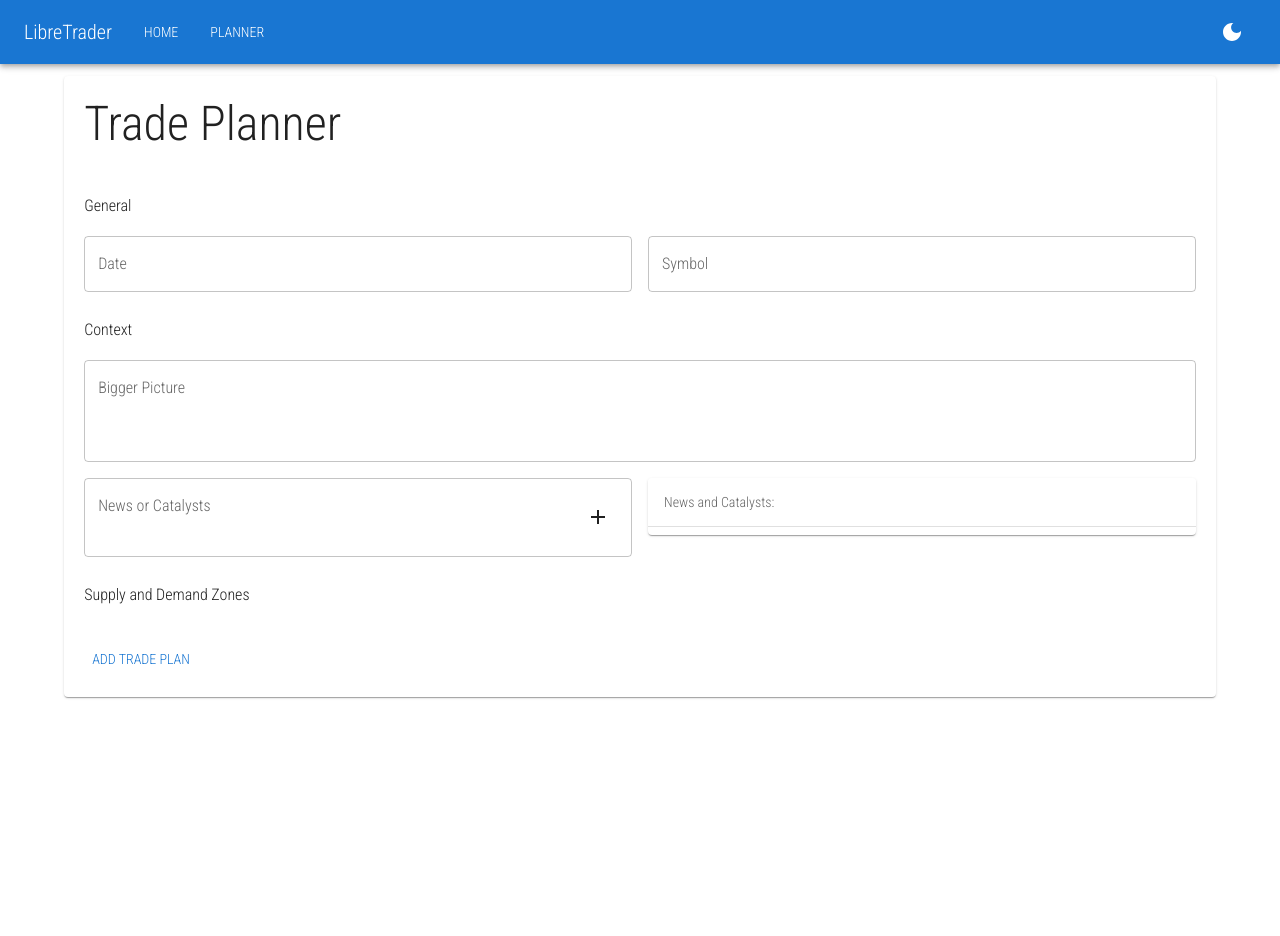
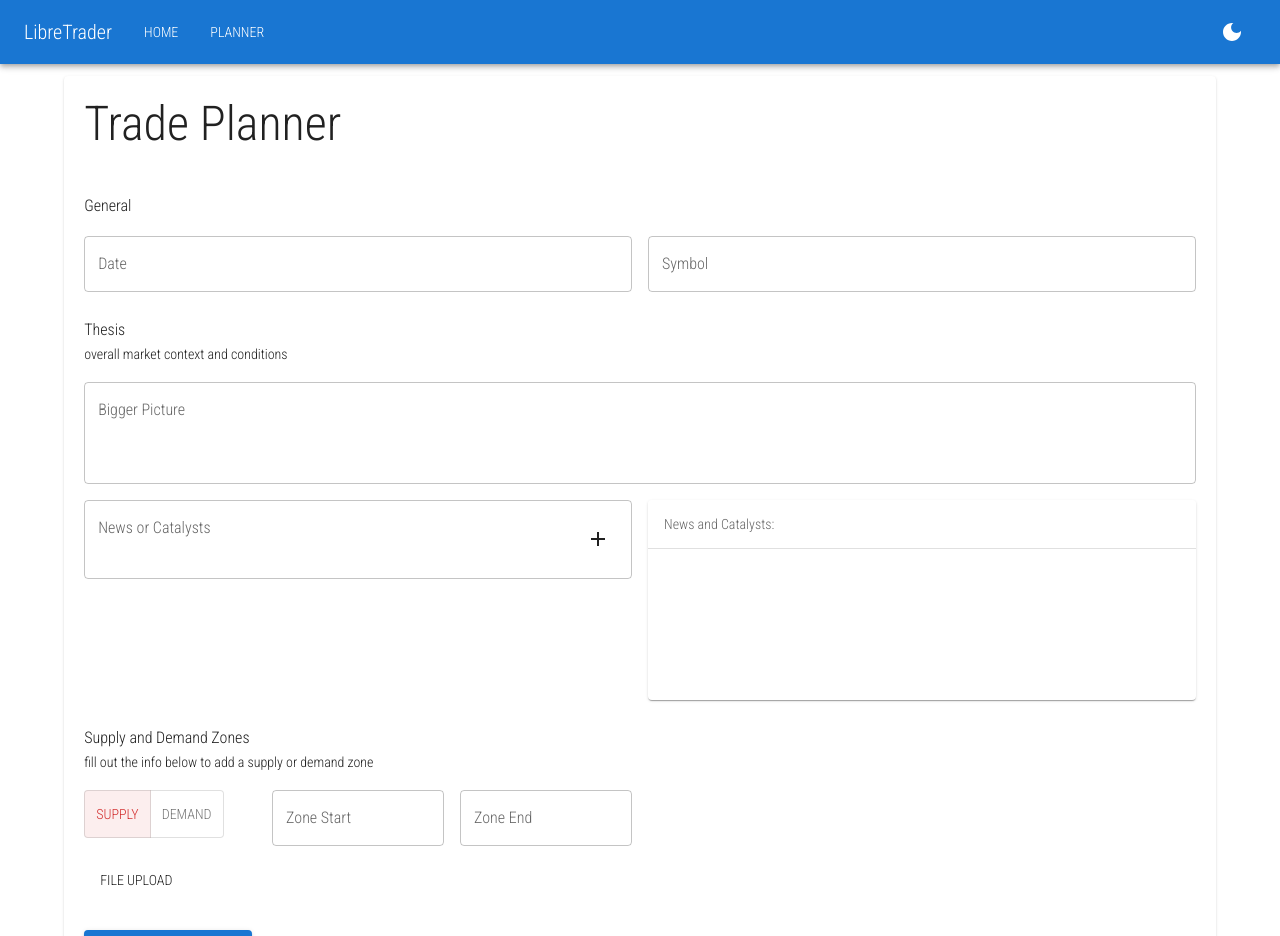
Before and after one commit to oze4/LibreTrader, a React app in the folder frontend/: page /planner in a window 1280 px wide. Shown: the top 936 px of the page. Before the commit the page ends 800 px from the top, so only its background shows below. Built offline with nearby package versions, Linux system fonts and the light colour scheme.

Commit message:
feat(frontend): adding more to tradeplanform

```diff
--- /dev/null
+++ b/frontend/src/components/FileUploadButton/index.js
@@ -0,0 +1,18 @@
+import React from "react";
+import { Button } from "@mui/material";
+
+export default function FileUploadButton(props) {
+  const {
+    buttonText = "File Upload",
+    inputProps = {},
+    buttonProps = {},
+    onChange = () => {},
+  } = props;
+
+  return (
+    <Button component="label" {...buttonProps}>
+      {buttonText}
+      <input {...inputProps} onChange={(e) => onChange(e)} hidden />
+    </Button>
+  );
+}
--- a/frontend/src/components/TradePlanForm/index.js
+++ b/frontend/src/components/TradePlanForm/index.js
@@ -13,12 +13,25 @@ import {
   Button,
   Tooltip,
   Typography,
+  ToggleButton,
+  ToggleButtonGroup,
 } from "@mui/material";
 import { Add as AddIcon, Delete as DeleteIcon } from "@mui/icons-material";
 
+import { FileUploadButton } from "@/components";
+
 export default function TradePlan({ onSubmit }) {
   const newsRef = useRef(null);
-  const [currentNewsCatalyst, setCurrentNewsCatalyst] = useState(undefined);
+
+  // const [currentNewsCatalyst, setCurrentNewsCatalyst] = useState(undefined);
+  const [currentFormData, setCurrentFormData] = useState({
+    newsAndCatalysts: "",
+    zoneStart: "",
+    zoneEnd: "",
+    zoneType: "supply",
+    zoneScreenshots: [],
+  });
+
   const [state, setState] = useState({
     biggerPicture: "",
     date: Date.now(),
@@ -31,15 +44,31 @@ export default function TradePlan({ onSubmit }) {
     if (newsRefEl) {
       newsRefEl.scrollTop = newsRefEl.scrollHeight;
     }
-  }, [currentNewsCatalyst]);
+  }, [currentFormData.newsAndCatalysts]);
 
   const handleAddNewsOrCatalyst = () => {
-    if (currentNewsCatalyst) {
+    if (currentFormData.newsAndCatalysts) {
       const c = { ...state };
-      c.newsAndCatalysts.push(currentNewsCatalyst);
-      setCurrentNewsCatalyst("");
+      c.newsAndCatalysts.push(currentFormData.newsAndCatalysts);
+      // Since we added the currently typed news/catalyst we need to clear the text field
+      handleCurrentFormDataChange("newsAndCatalysts", "");
       setState(c);
     }
+  };
+
+  const handleAddZone = () => {
+    if (
+      currentFormData.zoneStart &&
+      currentFormData.zoneEnd &&
+      currentFormData.zoneType
+    ) {
+    }
+  };
+
+  const handleCurrentFormDataChange = (propertyName, propertyValue) => {
+    const fd = { ...currentFormData };
+    fd[propertyName] = propertyValue;
+    setCurrentFormData(fd);
   };
 
   const handleTextFieldChange = (event, propertyName) => {
@@ -82,7 +111,8 @@ export default function TradePlan({ onSubmit }) {
         </Grid>
 
         <Grid item xs={12} marginTop="1vh">
-          <Typography variant="subtitle1">Context</Typography>
+          <Typography variant="subtitle1">Thesis</Typography>
+          <Typography variant="subtitle2">overall market context and conditions</Typography>
         </Grid>
 
         {/* MARKET CONTEXT/BIGGER PICTURE */}
@@ -97,14 +127,16 @@ export default function TradePlan({ onSubmit }) {
           />
         </Grid>
 
-        {/* NEWS AND CATALYSTS */}
+        {/* ENTER NEW NEWS OR CATALYSTS */}
         <Grid item xs={12} md={6}>
           <TextField
             fullWidth
             multiline
             rows={2}
-            value={currentNewsCatalyst}
-            onChange={(e) => setCurrentNewsCatalyst(e.target.value)}
+            value={currentFormData.newsAndCatalysts}
+            onChange={(e) =>
+              handleCurrentFormDataChange("newsAndCatalysts", e.target.value)
+            }
             label="News or Catalysts"
             placeholder="add news or catalyst, if any"
             InputProps={{
@@ -121,7 +153,7 @@ export default function TradePlan({ onSubmit }) {
           <Paper
             ref={newsRef}
             elevation={1}
-            sx={{ maxHeight: "300px", overflow: "auto" }}
+            sx={{ minHeight: "200px", maxHeight: "200px", overflow: "auto" }}
           >
             <List
               subheader={<ListSubheader>News and Catalysts:</ListSubheader>}
@@ -155,10 +187,58 @@ export default function TradePlan({ onSubmit }) {
 
         <Grid item xs={12} marginTop="1vh">
           <Typography variant="subtitle1">Supply and Demand Zones</Typography>
+          <Typography variant="subtitle2">fill out the info below to add a supply or demand zone</Typography>
+        </Grid>
+
+        <Grid item xs={4} md={2}>
+          <ToggleButtonGroup
+            color={currentFormData.zoneType === "supply" ? "error" : "success"}
+            value={currentFormData.zoneType}
+            exclusive
+            onChange={(e, newZone) => handleCurrentFormDataChange("zoneType", newZone)}
+          >
+            <ToggleButton value="supply">Supply</ToggleButton>
+            <ToggleButton value="demand">Demand</ToggleButton>
+          </ToggleButtonGroup>
+        </Grid>
+
+        <Grid item xs={12} md={2}>
+          <TextField
+            value={currentFormData.zone}
+            onChange={(e) =>
+              handleCurrentFormDataChange("zoneStart", e.target.value)
+            }
+            label="Zone Start"
+            placeholder="zone start price"
+          />
+        </Grid>
+
+        <Grid item xs={12} md={2}>
+          <TextField
+            value={currentFormData.zone}
+            onChange={(e) =>
+              handleCurrentFormDataChange("zoneEnd", e.target.value)
+            }
+            label="Zone End"
+            placeholder="zone end price"
+          />
+        </Grid>
+
+        <Grid item xs={12}>
+          <FileUploadButton
+            buttonProps={{
+              variant: "filled",
+            }}
+            inputProps={{
+              accept: "image/png, image/jpeg",
+              type: "file",
+            }}
+            onChange={(e) => console.log(e)}
+          />
         </Grid>
 
         <Grid item xs={12} marginTop="2vh">
-          <Button onClick={() => onSubmit(state)}>Add Trade Plan</Button>
+          <Button variant="contained" size="large" onClick={() => onSubmit(state)}>Add To Trade Plan</Button>
         </Grid>
       </Grid>
     </>
--- a/frontend/src/components/index.js
+++ b/frontend/src/components/index.js
@@ -1,2 +1,3 @@
 export { default as Topbar } from "./Topbar";
 export { default as TradePlanForm } from "./TradePlanForm";
+export { default as FileUploadButton } from "./FileUploadButton";
```
